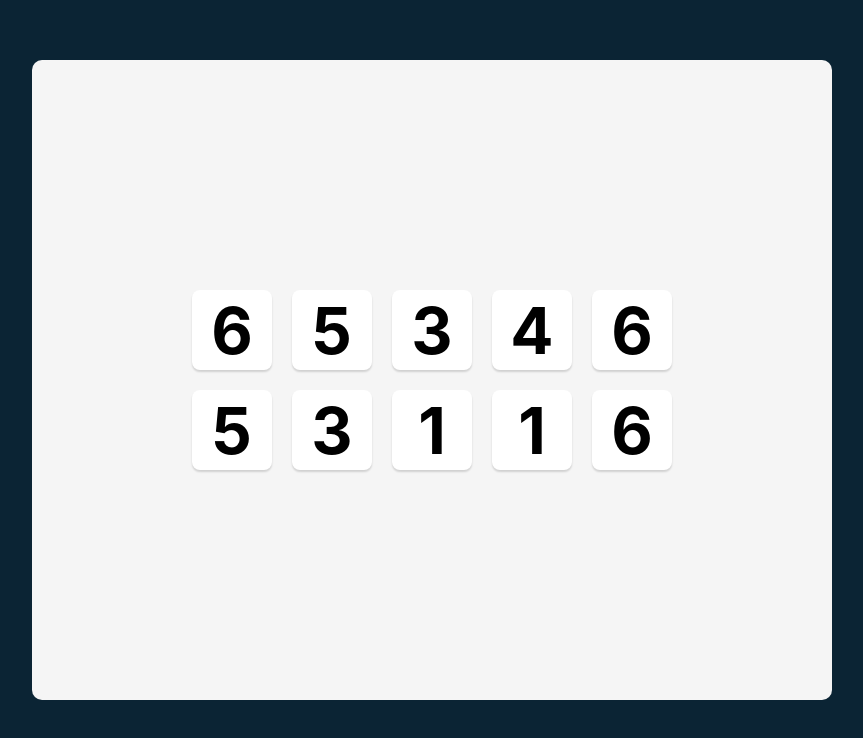
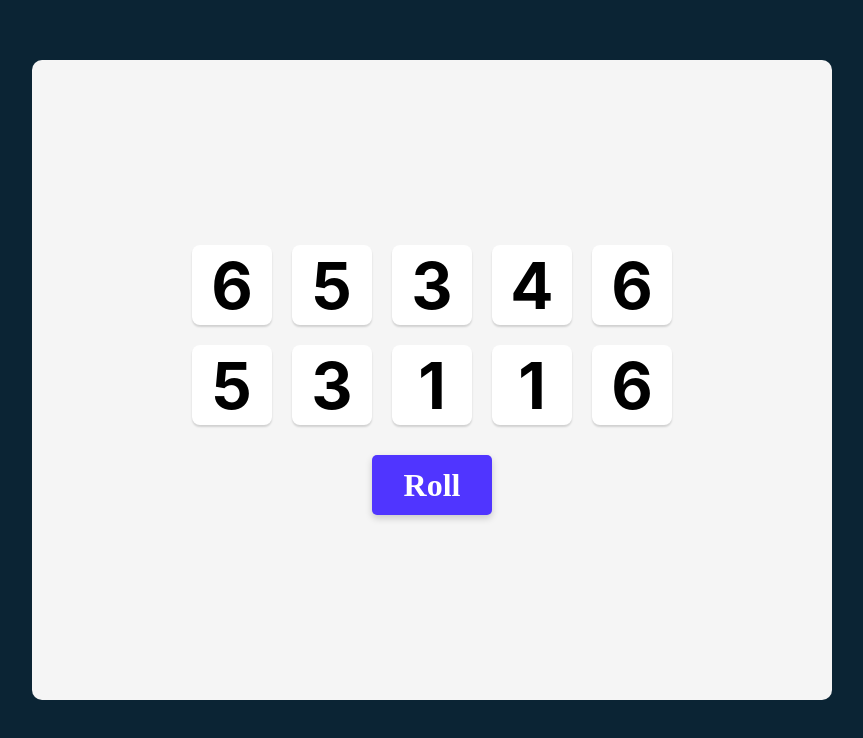
Before and after one commit to avia62490/tenzies, a React (Create React App) app: page / in a window 1280 px wide. Shown: the top 738 px of the page, without its empty margins (28-891 px from the left). Built offline with nearby package versions, Linux system fonts and the light colour scheme.

Commit message:
adds roll dice button with function

```diff
--- a/src/App.css
+++ b/src/App.css
@@ -16,6 +16,29 @@ main {
   align-items: center;
 }
 
+.button {
+  background-color: #5035FF;
+  margin-top: 30px;
+  height: 60px;
+  width: 120px;
+  border: none;
+  font-family: 'Karla';
+  font-weight: 700;
+  color: #FFFFFF;
+  font-size: 2rem;
+  border-radius: 5px;
+  box-shadow: 0px 3.2px 7.68px rgba(0, 0, 0, 0.18);
+  cursor: pointer;
+}
+
+.button:focus {
+  outline: none;
+}
+
+.button:active {
+  box-shadow: inset 5px 5px 10px -3px rgba(0, 0, 0, 0.7);
+}
+
 .dice {
   display: grid;
   grid-template: auto auto / repeat(5, 1fr);
@@ -32,4 +55,5 @@ main {
   justify-content: center;
   align-items: center;
   font-size: 2rem;
+  cursor: pointer;
 }
--- a/src/App.js
+++ b/src/App.js
@@ -3,7 +3,9 @@ import Die from './Die.js'
 import React from "react"
 
 function App() {
+
     const [rolledDice, setRolledDice] = React.useState(allNewDice())
+
     function allNewDice() {
         const newDice = []
         for (let i = 0; i < 10; i++) {
@@ -11,14 +13,20 @@ function App() {
             newDice.unshift(rolledNumber)
         };
         return newDice
-      }
+    }
+
+    function rollDice() {
+        setRolledDice(allNewDice)
+    }
 
     const diceArray = rolledDice.map(die => <Die value={die} />)
+
     return (
         <main>
-            <container className="dice">
+            <div className="dice">
                 {diceArray}
-            </container>
+            </div>
+            <button onClick={rollDice} className='button'>Roll</button>
         </main>
     );
 }
```
